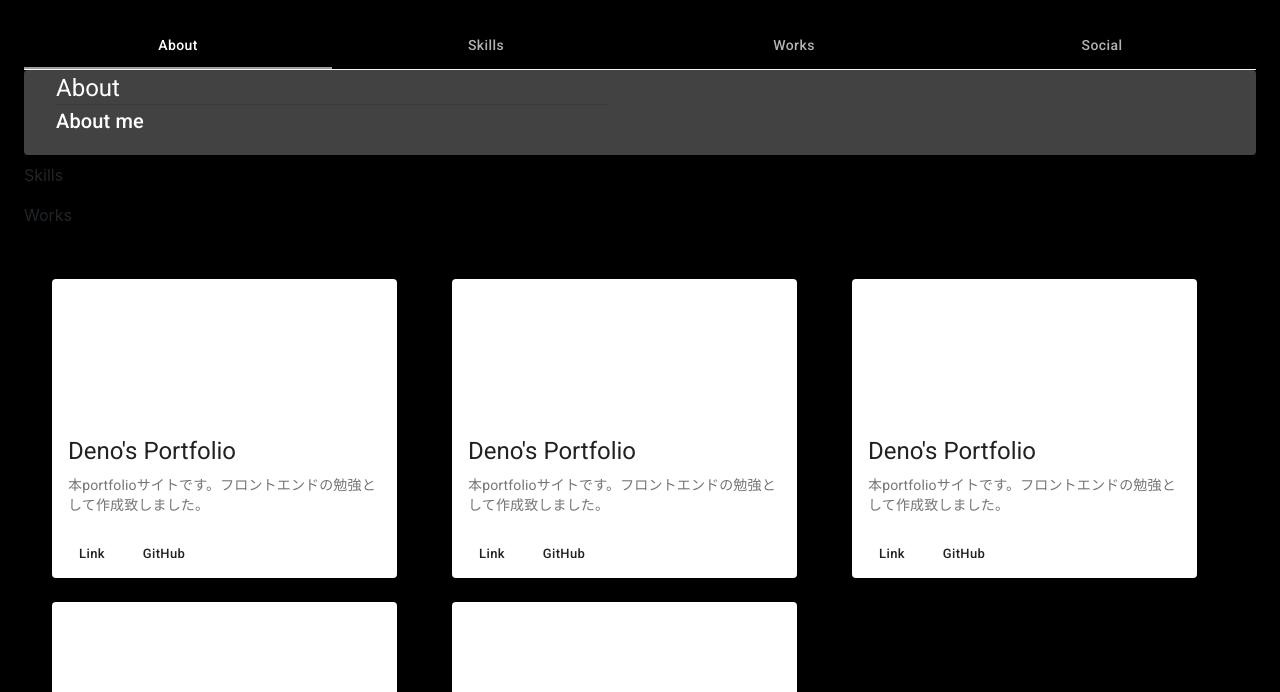
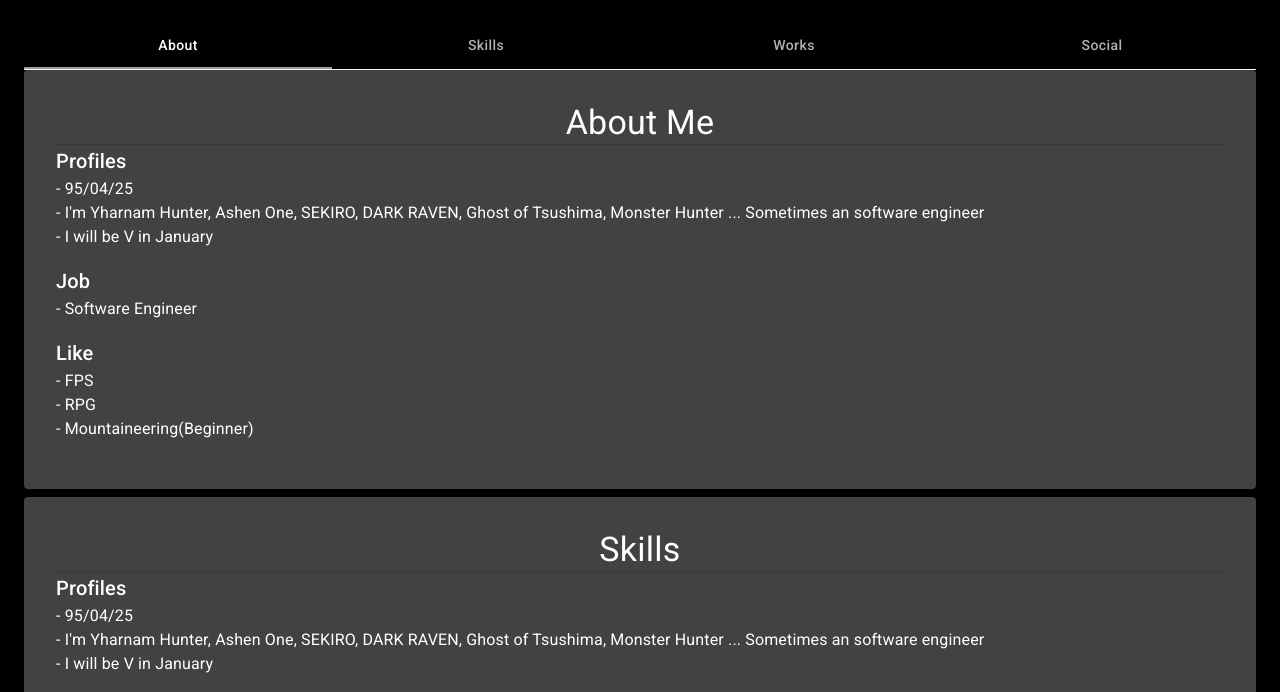
Before and after one commit to deno003/my_portfolio, a React (Create React App) app in the folder my_portfolio/: page /#/ in a window 1280 px wide. Shown: the part 260-952 px from the top of the page. Built offline with nearby package versions, Linux system fonts and the light colour scheme.

Commit message:
about部分の骨子作成

```diff
--- a/my_portfolio/src/App.tsx
+++ b/my_portfolio/src/App.tsx
@@ -13,21 +13,33 @@ import { ThemeProvider as StyledThemeProvider } from 'styled-components';
 import Main from 'pages/Main';
 
 // contents
+import homeContents from 'contents/homeContent.json';
 import worksContents from 'contents/worksContents.json';
+import aboutContents from 'contents/aboutContents.json';
+import skillsContents from 'contents/skillsContents.json';
 
 // context
+export const HomeContext = createContext(homeContents);
 export const WorksContext = createContext(worksContents);
+export const AboutContext = createContext(aboutContents);
+export const SkillsContext = createContext(skillsContents);
 
 function App() {
   return (
     <StylesProvider injectFirst>
       <MaterialThemeProvider theme={theme}>
         <StyledThemeProvider theme={theme}>
-          <WorksContext.Provider value={worksContents}>
-            <div className="App">
-              <Main />
-            </div>
-          </WorksContext.Provider>
+          <HomeContext.Provider value={homeContents}>
+            <WorksContext.Provider value={worksContents}>
+              <AboutContext.Provider value={aboutContents}>
+                <SkillsContext.Provider value={skillsContents}>
+                  <div className="App">
+                    <Main />
+                  </div>
+                </SkillsContext.Provider>
+              </AboutContext.Provider>
+            </WorksContext.Provider>
+          </HomeContext.Provider>
         </StyledThemeProvider>
       </MaterialThemeProvider>
     </StylesProvider>
--- a/my_portfolio/src/components/NavTabs.tsx
+++ b/my_portfolio/src/components/NavTabs.tsx
@@ -14,7 +14,6 @@ const useStyles = makeStyles((theme: Theme) => ({
     borderBottom: `1px solid ${theme.palette.grey['100']}`,
     backgroundColor: 'black',
   },
-  TabPanel: {},
   LinkTab: {
     color: 'white',
   },
@@ -54,7 +53,6 @@ const NavTabs: React.FC = (Props: any) => {
 
   return (
     <div>
-      <div className={classes.TabPanel}></div>
       <AppBar position="static" className={classes.AppBar}>
         <div className={classes.LinkTab}>
           <Tabs
--- /dev/null
+++ b/my_portfolio/src/contents/aboutContents.json
@@ -0,0 +1,14 @@
+[
+  {
+    "title": "Profiles",
+    "text": "95/04/25\nI'm Yharnam Hunter, Ashen One, SEKIRO, DARK RAVEN, Ghost of Tsushima, Monster Hunter ... Sometimes an software engineer\nI will be V in January"
+  },
+  {
+    "title": "Job",
+    "text": "Software Engineer"
+  },
+  {
+    "title": "Like",
+    "text": "FPS\nRPG\nMountaineering(Beginner)"
+  }
+]
--- /dev/null
+++ b/my_portfolio/src/contents/skillsContents.json
@@ -0,0 +1,14 @@
+[
+  {
+    "title": "Profiles",
+    "text": "95/04/25\nI'm Yharnam Hunter, Ashen One, SEKIRO, DARK RAVEN, Ghost of Tsushima, Monster Hunter ... Sometimes an software engineer\nI will be V in January"
+  },
+  {
+    "title": "Job",
+    "text": "Software Engineer"
+  },
+  {
+    "title": "Like",
+    "text": "FPS\nRPG\nMountaineering(Beginner)"
+  }
+]
--- a/my_portfolio/src/pages/About/index.tsx
+++ b/my_portfolio/src/pages/About/index.tsx
@@ -1,10 +1,12 @@
-import React from 'react';
-import PropTypes from 'prop-types';
+import React, { useContext } from 'react';
 import Divider from '@material-ui/core/Divider';
 import Typography from '@material-ui/core/Typography';
 import Paper from '@material-ui/core/Paper';
 import Grid from '@material-ui/core/Grid';
 import { makeStyles, Theme } from '@material-ui/core/styles';
+
+// contexts
+import { AboutContext } from 'App';
 
 const useStyles = makeStyles((theme: Theme) => ({
   ground: {
@@ -19,29 +21,40 @@ const useStyles = makeStyles((theme: Theme) => ({
   content: {
     position: 'relative',
     padding: theme.spacing(4),
-    paddingTop: 2,
-    paddingBottom: 2,
+  },
+  divider: {
+    color: theme.palette.common.white,
   },
 }));
 
-function About(props: any) {
+function About() {
   const classes = useStyles();
-  const { post } = props;
+  const contents = useContext(AboutContext);
 
   return (
     <Paper className={classes.ground}>
       <Grid container>
-        <Grid item md={6}>
+        <Grid item md={12}>
           <div className={classes.content}>
-            <Typography component="h1" variant="h5" color="inherit">
-              About
+            <Typography
+              component="h1"
+              variant="h4"
+              color="inherit"
+              align="center"
+            >
+              About Me
             </Typography>
-            <Divider />
-            <Typography variant="h6" color="inherit" paragraph>
-              {post.text.split('\n').map((t: any, i: any) => {
-                return <div key={i}>{t}</div>;
-              })}
-            </Typography>
+            <Divider className={classes.divider} />
+            {contents.map((item, key) => (
+              <Typography variant="h6" color="inherit" paragraph>
+                {item.title}
+                <Typography variant="body1" color="inherit" paragraph>
+                  {item.text.split('\n').map((key: any, item: any) => {
+                    return <div key={item}>- {key}</div>;
+                  })}
+                </Typography>
+              </Typography>
+            ))}
           </div>
         </Grid>
       </Grid>
@@ -49,8 +62,4 @@ function About(props: any) {
   );
 }
 
-About.propTypes = {
-  post: PropTypes.object,
-};
-
 export default About;
--- a/my_portfolio/src/pages/Main.tsx
+++ b/my_portfolio/src/pages/Main.tsx
@@ -1,8 +1,6 @@
 import * as React from 'react';
 import { makeStyles, Theme } from '@material-ui/core/styles';
 import Container from '@material-ui/core/Container';
-
-// import styled from 'styled-components';
 
 // components
 import Home from 'pages/Home/index';
@@ -18,10 +16,6 @@ const homeContent = {
   description: "Hello, I'm Deno\nSoftware Developer",
   image: 'https://source.unsplash.com/random',
   imgText: "Hello, I'm Deno",
-};
-
-const aboutContent = {
-  text: 'About me',
 };
 
 // styles
@@ -42,7 +36,7 @@ function Main(Props: any) {
       <main>
         <Home post={homeContent} />
         <NavTabs />
-        <About post={aboutContent} />
+        <About />
         <Skills />
         <Works />
         <Social />
--- a/my_portfolio/src/pages/Skills/index.tsx
+++ b/my_portfolio/src/pages/Skills/index.tsx
@@ -1,11 +1,64 @@
-import React from 'react';
+import React, { useContext } from 'react';
+import Divider from '@material-ui/core/Divider';
+import Typography from '@material-ui/core/Typography';
+import Paper from '@material-ui/core/Paper';
+import Grid from '@material-ui/core/Grid';
+import { makeStyles, Theme } from '@material-ui/core/styles';
 
-const Skills: React.FC = () => {
+import { SkillsContext } from 'App';
+
+const useStyles = makeStyles((theme: Theme) => ({
+  ground: {
+    position: 'relative',
+    backgroundColor: theme.palette.grey[800],
+    color: theme.palette.common.white,
+    marginBottom: theme.spacing(1),
+    backgroundSize: 'cover',
+    backgroundRepeat: 'no-repeat',
+    backgroundPosition: 'center',
+  },
+  content: {
+    position: 'relative',
+    padding: theme.spacing(4),
+  },
+  divider: {
+    color: theme.palette.common.white,
+  },
+}));
+
+function Skills() {
+  const classes = useStyles();
+  const contents = useContext(SkillsContext);
+
   return (
-    <div>
-      <p>Skills</p>
-    </div>
+    <Paper className={classes.ground}>
+      <Grid container>
+        <Grid item md={12}>
+          <div className={classes.content}>
+            <Typography
+              component="h1"
+              variant="h4"
+              color="inherit"
+              align="center"
+            >
+              Skills
+            </Typography>
+            <Divider className={classes.divider} />
+            {contents.map((item, key) => (
+              <Typography variant="h6" color="inherit" paragraph>
+                {item.title}
+                <Typography variant="body1" color="inherit" paragraph>
+                  {item.text.split('\n').map((key: any, item: any) => {
+                    return <div key={item}>- {key}</div>;
+                  })}
+                </Typography>
+              </Typography>
+            ))}
+          </div>
+        </Grid>
+      </Grid>
+    </Paper>
   );
-};
+}
 
 export default Skills;
```
